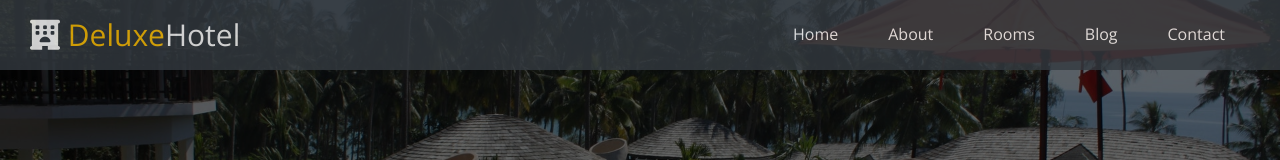
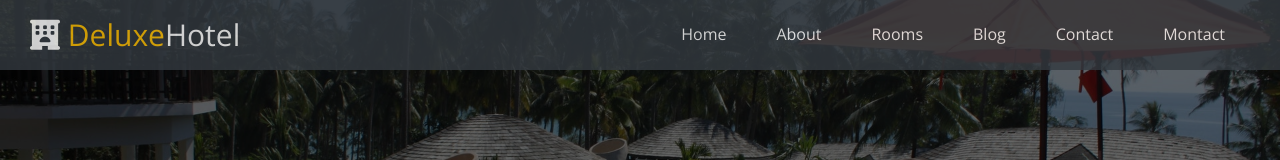
Before and after one commit to MehmetCanBeyaztas/Hotel-Site, a plain HTML site: page blog.html in a window 1280 px wide. Shown: the top 160 px of the page. Drawn offline with nearby package versions, Linux system fonts and the light colour scheme.

Commit message:
second commit

```diff
--- a/blog.html
+++ b/blog.html
@@ -24,6 +24,7 @@
                     <li><a href="index.html#rooms">Rooms</a></li>
                     <li><a href="blog.html">Blog</a></li>
                     <li><a href="index.html#contact">Contact</a></li>
+                    <li><a href="index.html#contact">Montact</a></li>
                 </ul>
             </nav>
         </div>
```
